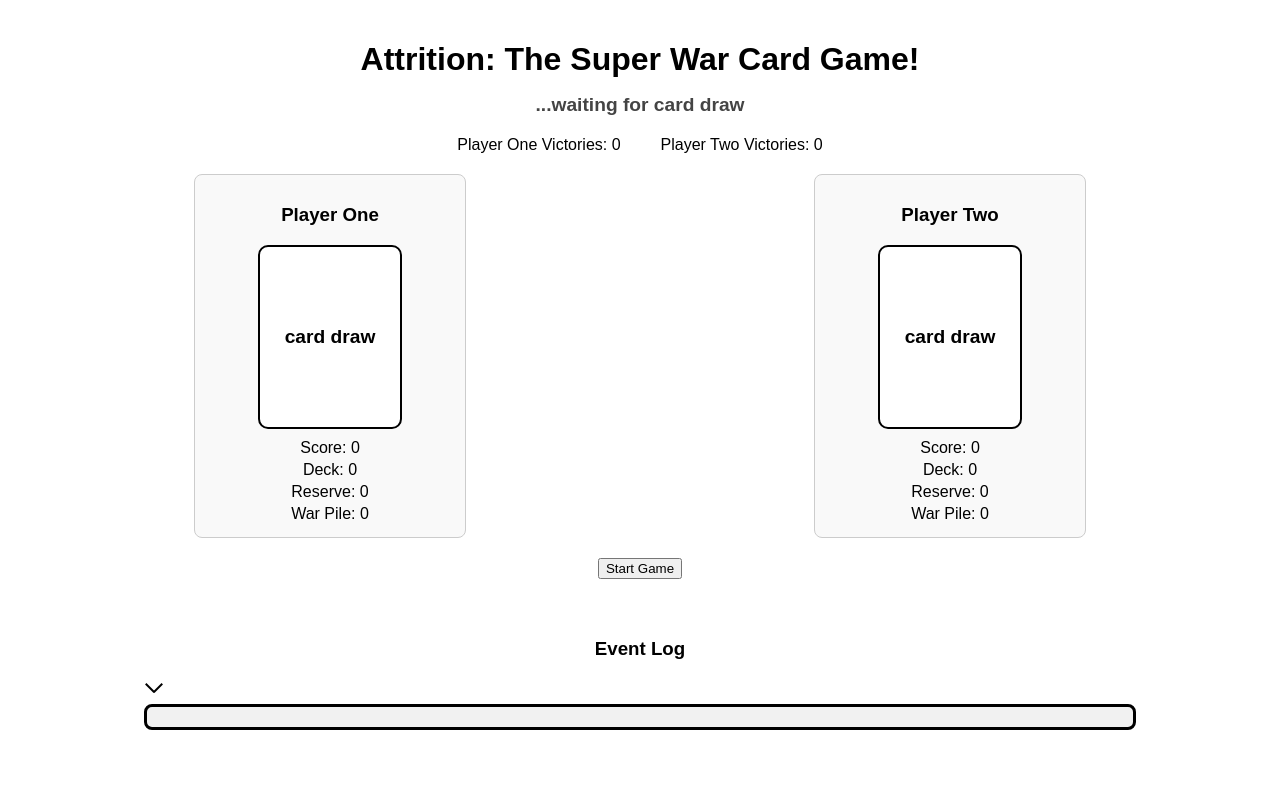
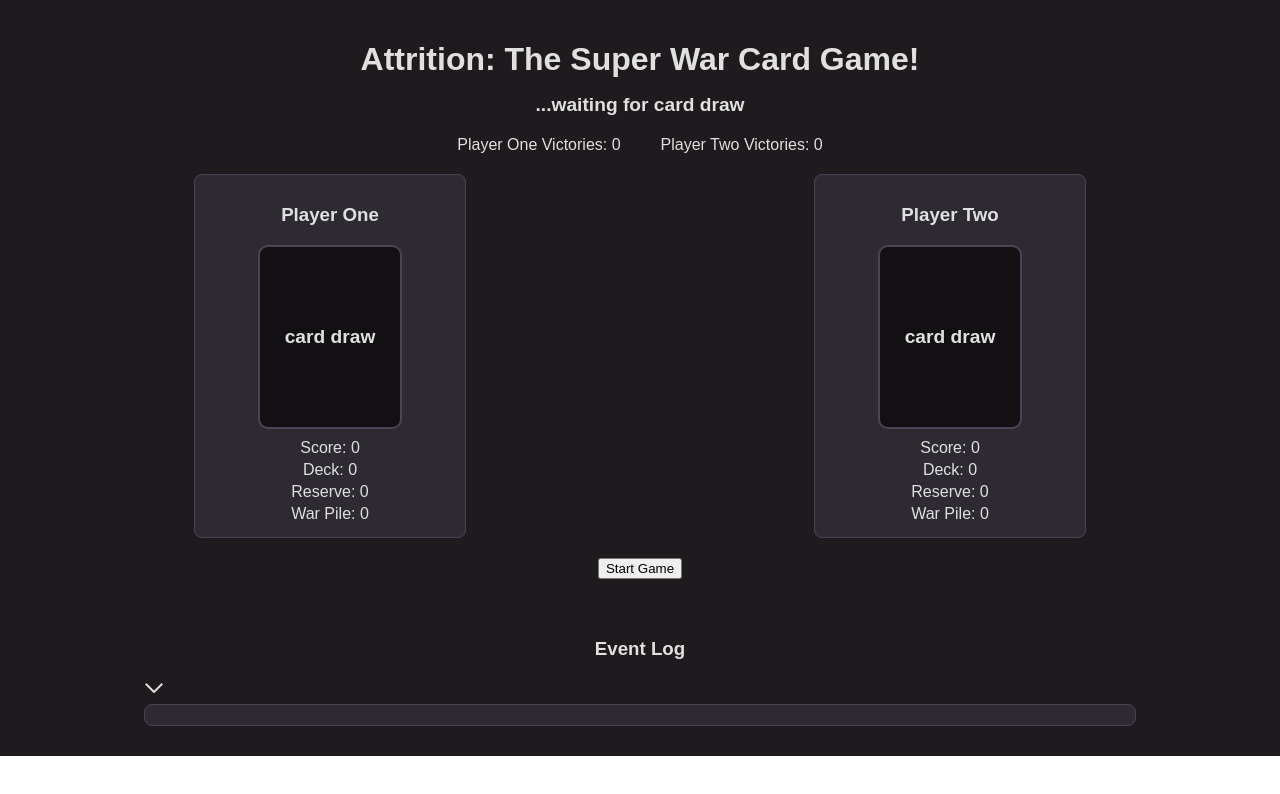
Before and after one commit to GEEspinosa/card-test-project, a React (Create React App) app: page / in a window 1280 px wide. Shown: the top 794 px of the page. Built offline with nearby package versions, Linux system fonts and the light colour scheme.

Commit message:
chore: moody color scheme for ui

```diff
--- a/src/App.css
+++ b/src/App.css
@@ -1,18 +1,35 @@
+:root {
+  --dark-base: #1e1a1e;      /* main background */
+  --dark-deep: #121013;      /* darker contrast */
+  --accent-muted: #4b4452;   /* borders/buttons */
+  --darkest: #0a080a;        /* blackest element */
+  --panel-bg: #2e2a32;       /* log + info panels */
+  --text-light: #e0e0e0;     /* light text */
+  --highlight: #4caf50;      /* accent (keep or replace) */
+}
+
 .app-container {
   font-family: sans-serif;
   padding: 20px;
   text-align: center;
+  /* new */
+  background-color: var(--dark-base);
+  color: var(--text-light);
 }
 
 .title {
   font-size: 2rem;
   margin-bottom: 10px;
+  /* new */
+  color: var(--text-light);
 }
 
 .message {
   font-size: 1.2rem;
   margin-bottom: 20px;
-  color: #444;
+  /* color: #444; */
+  /* new */
+  color: var(--text-light);
 }
 
 .scoreboard {
@@ -30,11 +47,15 @@
 }
 
 .player-info {
-  border: 1px solid #ccc;
+  /* border: 1px solid #ccc; */
+  border: 1px solid var(--accent-muted);
   padding: 10px;
   border-radius: 8px;
   width: 250px;
-  background: #f9f9f9;
+  /* background: #f9f9f9; */
+  /* new */
+  background: var(--panel-bg);
+  color: var(--text-light);
 }
 
 .card {
@@ -42,11 +63,14 @@
   padding: 20px;
   width: 100px;
   height: 140px;
-  background: white;
-  border: 2px solid black;
+  /* background: white;
+  border: 2px solid black; */
+  background: var(--dark-deep);
+  border: 2px solid var(--accent-muted);
   border-radius: 10px;
   font-size: 1.2rem;
   font-weight: bold;
+  /* new */ color: var(--text-light);
   display: flex;
   align-items: center;
   justify-content: center;
@@ -65,7 +89,7 @@
   padding: 10px 20px;
   font-size: 1rem;
   border-radius: 6px;
-  background-color: #4caf50;
+  background-color: var(--highlight);
   color: white;
   border: none;
   cursor: pointer;
@@ -73,7 +97,6 @@
 
 .log-section {
   margin-top: 30px;
-  /* border: solid black; */
   padding: 10px;
   width: 80%;
   margin-left: auto;
@@ -92,16 +115,15 @@
   width: 20px;
   height: 20px;
   position: relative;
-  /* left: 80%; */
   cursor: pointer;
-  /* border: solid black; */
 }
 
 .log-button-line {
  position: absolute;
   width: 12px;
   height: 2px;
-  background-color: black;
+  /* background-color: black; */
+  /* new */background-color: var(--text-light);
   top: 50%;
   transform-origin: center;
   transition: transform 0.3s ease;
@@ -130,12 +152,14 @@
   overflow-y: auto;
   text-align: left;
   padding: 10px;
-  background: #f1f1f1;
+  /* background: #f1f1f1; */
+  /* new */background: var(--panel-bg);
   border-radius: 8px;
-  border: solid black;
+  /* border: solid black; */
+  /* new */border: 1px solid var(--accent-muted);
   width: 100%;
   box-sizing: border-box;
-  /* margin: 0 auto; */
+  /* new */color: var(--text-light);
 }
 
 .log-box ul {
```
